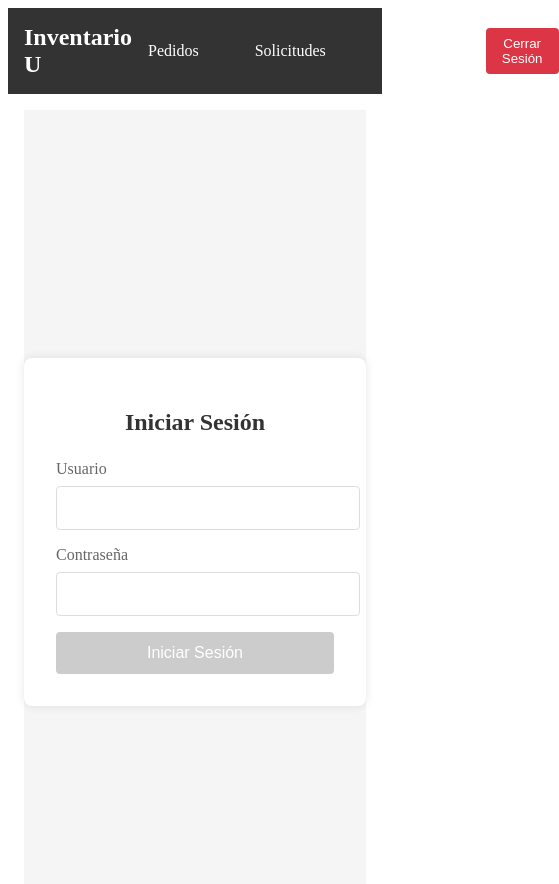
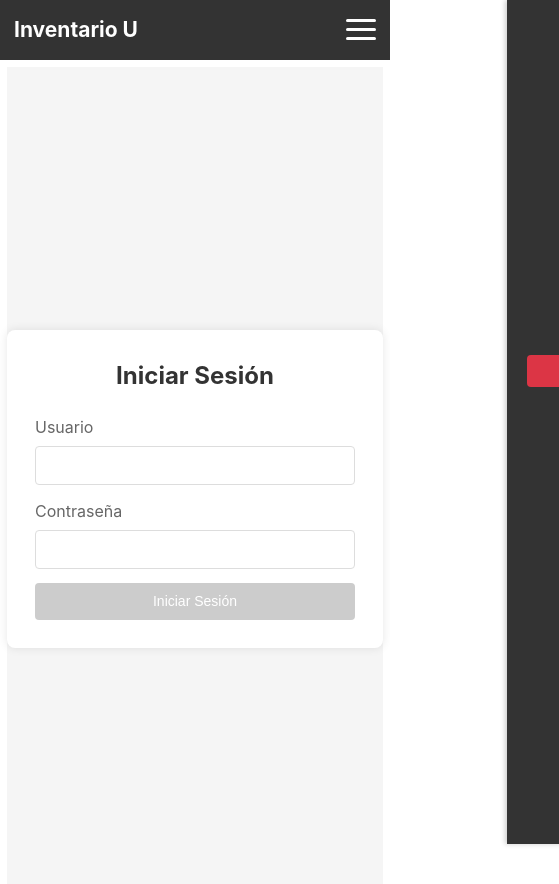
Before and after one commit to CDROBAYOM/inventario-u, an Angular app: page /login in a window 390 px wide. Shown: the top 884 px of the page, 559 px wide, since content can reach past the window. Built offline with nearby package versions, Linux system fonts and the light colour scheme; sample sign-in values are in the browser's storage.

Commit message:
Ajuste responsivo

```diff
--- a/src/app/app.component.ts
+++ b/src/app/app.component.ts
@@ -13,10 +13,25 @@ import { NavComponent } from './components/nav/nav.component';
     </main>
   `,
   styles: [`
+    :host {
+      display: flex;
+      flex-direction: column;
+      min-height: 100vh;
+    }
+
     main {
+      flex: 1;
       padding: 1rem;
       max-width: 1200px;
       margin: 0 auto;
+      width: 100%;
+      box-sizing: border-box;
+    }
+
+    @media (max-width: 768px) {
+      main {
+        padding: 0.5rem;
+      }
     }
   `]
 })
--- /dev/null
+++ b/src/app/components/nav/nav.component.css
@@ -0,0 +1,127 @@
+.navbar {
+  background-color: #333;
+  padding: 1rem;
+  color: white;
+  position: sticky;
+  top: 0;
+  z-index: 1000;
+}
+
+.nav-container {
+  max-width: 1200px;
+  margin: 0 auto;
+  display: flex;
+  justify-content: space-between;
+  align-items: center;
+  position: relative;
+}
+
+.nav-brand {
+  font-size: 1.5rem;
+  font-weight: bold;
+}
+
+.nav-links {
+  display: flex;
+  gap: 1.5rem;
+  align-items: center;
+}
+
+.nav-links a {
+  color: white;
+  text-decoration: none;
+  padding: 0.5rem 1rem;
+  border-radius: 4px;
+  transition: background-color 0.2s;
+}
+
+.nav-links a:hover {
+  background-color: rgba(255, 255, 255, 0.1);
+}
+
+.nav-links a.active {
+  background-color: #007bff;
+}
+
+.logout-button {
+  background-color: #dc3545;
+  color: white;
+  border: none;
+  padding: 0.5rem 1rem;
+  border-radius: 4px;
+  cursor: pointer;
+  transition: background-color 0.2s;
+}
+
+.logout-button:hover {
+  background-color: #c82333;
+}
+
+.menu-button {
+  display: none;
+  flex-direction: column;
+  justify-content: space-between;
+  width: 30px;
+  height: 21px;
+  background: transparent;
+  border: none;
+  cursor: pointer;
+  padding: 0;
+  z-index: 10;
+}
+
+.menu-button span {
+  width: 100%;
+  height: 3px;
+  background-color: white;
+  border-radius: 3px;
+  transition: all 0.3s ease;
+}
+
+.menu-button.active span:nth-child(1) {
+  transform: translateY(9px) rotate(45deg);
+}
+
+.menu-button.active span:nth-child(2) {
+  opacity: 0;
+}
+
+.menu-button.active span:nth-child(3) {
+  transform: translateY(-9px) rotate(-45deg);
+}
+
+@media (max-width: 768px) {
+  .menu-button {
+    display: flex;
+  }
+
+  .nav-links {
+    position: fixed;
+    top: 0;
+    right: -100%;
+    height: 100vh;
+    width: 70%;
+    max-width: 300px;
+    background-color: #333;
+    flex-direction: column;
+    padding: 80px 20px 20px;
+    transition: right 0.3s ease;
+    box-shadow: -2px 0 5px rgba(0, 0, 0, 0.2);
+  }
+
+  .nav-links.active {
+    right: 0;
+  }
+
+  .nav-links a {
+    width: 100%;
+    text-align: center;
+    padding: 1rem;
+    margin: 0.5rem 0;
+  }
+
+  .logout-button {
+    width: 100%;
+    margin-top: 1rem;
+  }
+}
--- /dev/null
+++ b/src/app/components/nav/nav.component.html
@@ -0,0 +1,16 @@
+<nav class="navbar" *ngIf="authService.isLoggedIn()">
+  <div class="nav-container">
+    <div class="nav-brand">Inventario U</div>
+    <button class="menu-button" (click)="toggleMenu()" [class.active]="isMenuOpen">
+      <span></span>
+      <span></span>
+      <span></span>
+    </button>
+    <div class="nav-links" [class.active]="isMenuOpen">
+      <a routerLink="/pedidos" routerLinkActive="active" (click)="closeMenu()">Pedidos</a>
+      <a routerLink="/orders" routerLinkActive="active" (click)="closeMenu()">Solicitudes</a>
+      <a routerLink="/products" routerLinkActive="active" (click)="closeMenu()">Productos</a>
+      <button class="logout-button" (click)="logout()">Cerrar Sesión</button>
+    </div>
+  </div>
+</nav>
--- a/src/app/components/nav/nav.component.ts
+++ b/src/app/components/nav/nav.component.ts
@@ -7,78 +7,21 @@ import { AuthService } from '../../services/auth.service';
   selector: 'app-nav',
   standalone: true,
   imports: [CommonModule, RouterModule],
-  template: `
-    <nav class="navbar" *ngIf="authService.isLoggedIn()">
-      <div class="nav-container">
-        <div class="nav-brand">Inventario U</div>
-        <div class="nav-links">
-          <a routerLink="/pedidos" routerLinkActive="active">Pedidos</a>
-          <a routerLink="/orders" routerLinkActive="active">Solicitudes</a>
-          <a routerLink="/products" routerLinkActive="active">Productos</a>
-          <button class="logout-button" (click)="logout()">Cerrar Sesión</button>
-        </div>
-      </div>
-    </nav>
-  `,
-  styles: [`
-    .navbar {
-      background-color: #333;
-      padding: 1rem;
-      color: white;
-    }
-
-    .nav-container {
-      max-width: 1200px;
-      margin: 0 auto;
-      display: flex;
-      justify-content: space-between;
-      align-items: center;
-    }
-
-    .nav-brand {
-      font-size: 1.5rem;
-      font-weight: bold;
-    }
-
-    .nav-links {
-      display: flex;
-      gap: 1.5rem;
-      align-items: center;
-    }
-
-    .nav-links a {
-      color: white;
-      text-decoration: none;
-      padding: 0.5rem 1rem;
-      border-radius: 4px;
-      transition: background-color 0.2s;
-    }
-
-    .nav-links a:hover {
-      background-color: rgba(255, 255, 255, 0.1);
-    }
-
-    .nav-links a.active {
-      background-color: #007bff;
-    }
-
-    .logout-button {
-      background-color: #dc3545;
-      color: white;
-      border: none;
-      padding: 0.5rem 1rem;
-      border-radius: 4px;
-      cursor: pointer;
-      transition: background-color 0.2s;
-    }
-
-    .logout-button:hover {
-      background-color: #c82333;
-    }
-  `]
+  templateUrl: './nav.component.html',
+  styleUrls: ['./nav.component.css']
 })
 export class NavComponent {
+  isMenuOpen = false;
+
   constructor(public authService: AuthService) {}
+
+  toggleMenu() {
+    this.isMenuOpen = !this.isMenuOpen;
+  }
+
+  closeMenu() {
+    this.isMenuOpen = false;
+  }
 
   logout() {
     this.authService.logout();
--- a/src/styles.css
+++ b/src/styles.css
@@ -1 +1,72 @@
 /* You can add global styles to this file, and also import other style files */
+* {
+  margin: 0;
+  padding: 0;
+  box-sizing: border-box;
+}
+
+html, body {
+  height: 100%;
+  font-family: -apple-system, BlinkMacSystemFont, "Segoe UI", Roboto, Helvetica, Arial, sans-serif;
+  font-size: 16px;
+  line-height: 1.5;
+  color: #333;
+}
+
+/* Responsive typography */
+@media (max-width: 768px) {
+  html {
+    font-size: 14px;
+  }
+}
+
+/* Responsive images */
+img {
+  max-width: 100%;
+  height: auto;
+}
+
+/* Responsive tables */
+table {
+  width: 100%;
+  border-collapse: collapse;
+  margin: 1rem 0;
+}
+
+@media (max-width: 768px) {
+  table {
+    display: block;
+    overflow-x: auto;
+    white-space: nowrap;
+  }
+}
+
+/* Form elements */
+input, select, textarea, button {
+  font-size: 1rem;
+  padding: 0.5rem;
+  border: 1px solid #ddd;
+  border-radius: 4px;
+  width: 100%;
+  max-width: 100%;
+}
+
+@media (max-width: 768px) {
+  input, select, textarea, button {
+    font-size: 16px; /* Prevents zoom on iOS */
+  }
+}
+
+/* Container */
+.container {
+  width: 100%;
+  max-width: 1200px;
+  margin: 0 auto;
+  padding: 0 1rem;
+}
+
+@media (max-width: 768px) {
+  .container {
+    padding: 0 0.5rem;
+  }
+}
```
